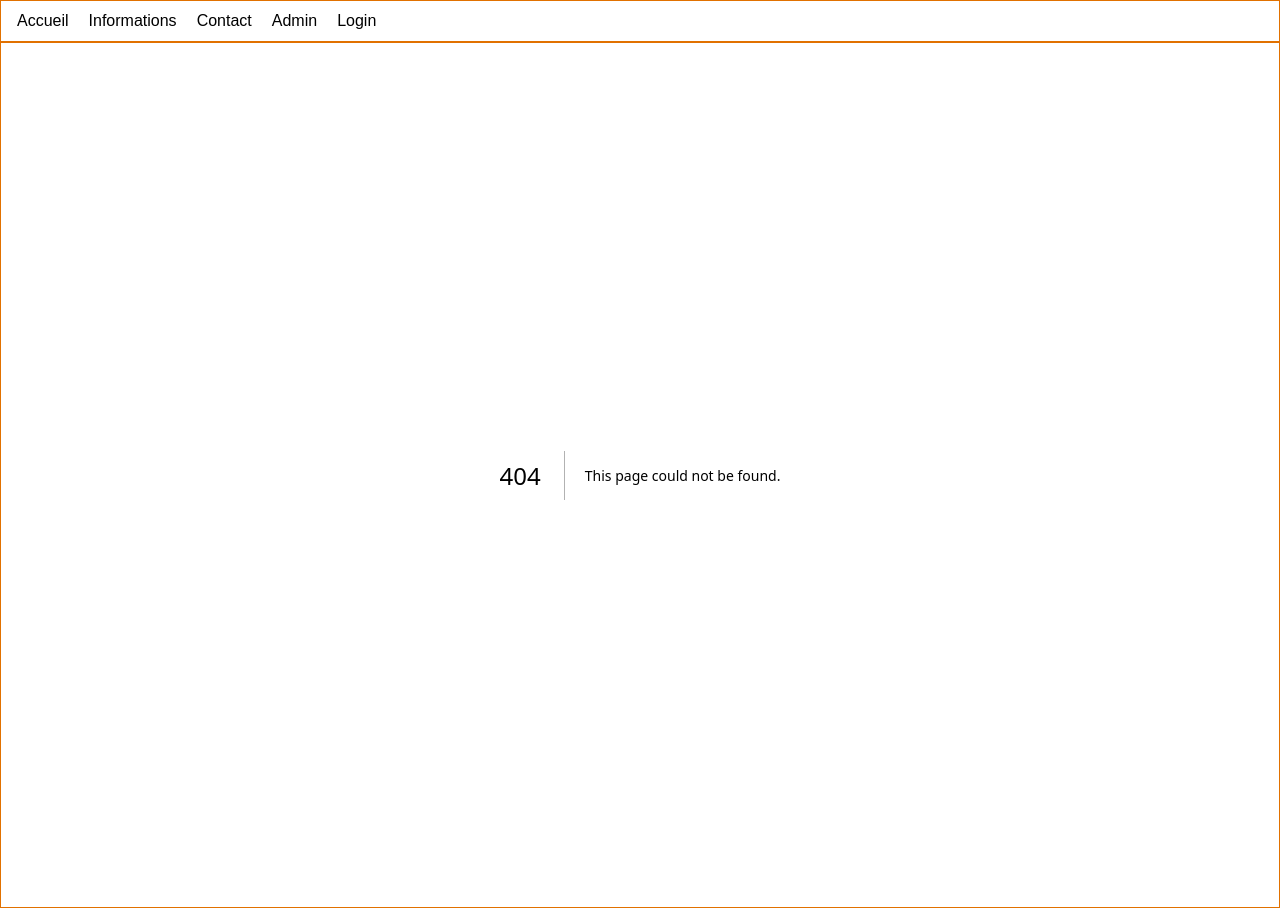
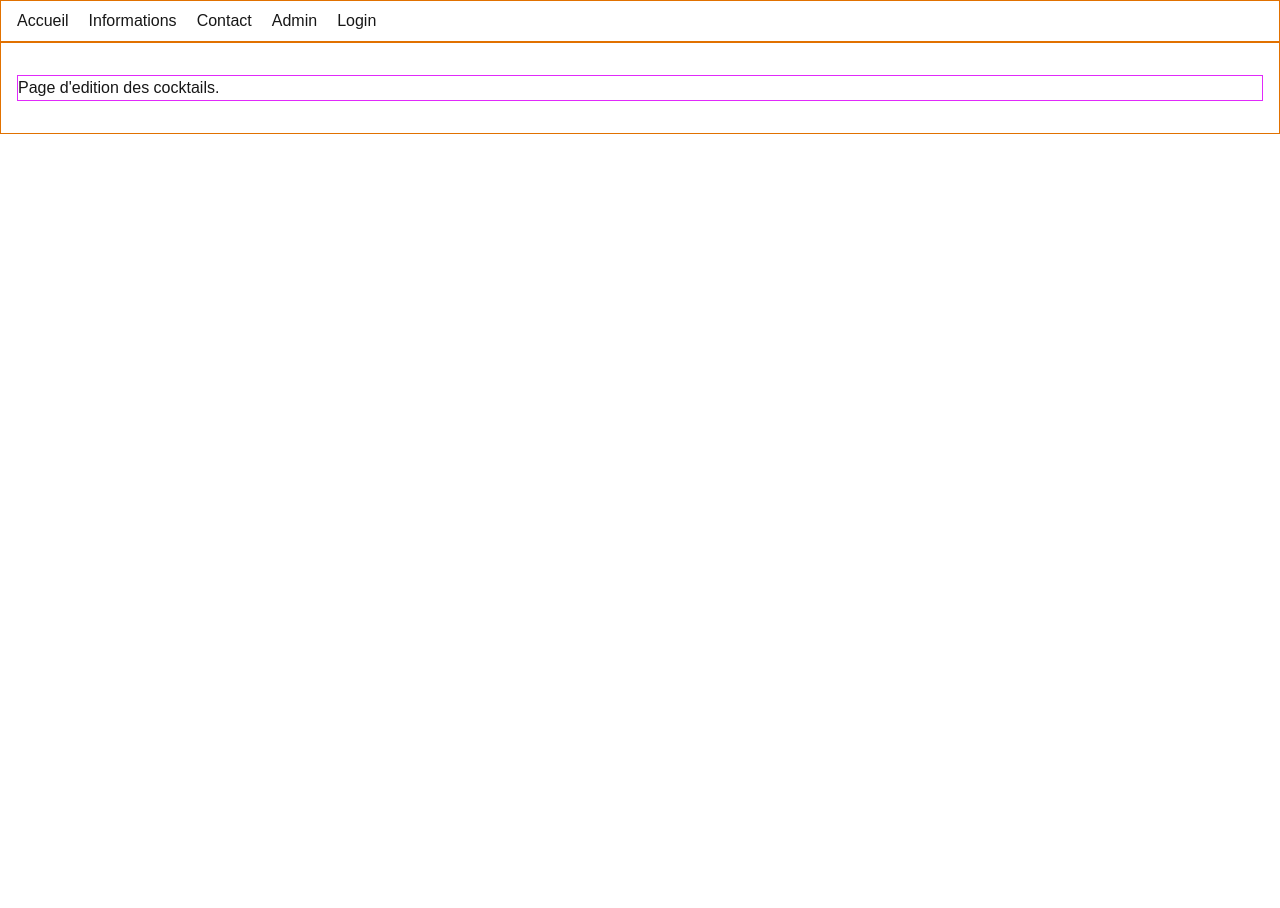
Before and after one commit to Aurelie-Runser/nextjs-project, a Next.js app: page /admin/cocktails-edit in a window 1280 px wide. Before the commit this address had no page. After the commit the page ends 800 px from the top, so only its background shows below. Built offline with nearby package versions, Linux system fonts and the light colour scheme; no server answers; sample sign-in values are in the browser's storage.

Commit message:
creation pages "admin/cocktails-edit" et "admin/timetables-edit"

```diff
--- /dev/null
+++ b/app/admin/cocktails-edit/page.tsx
@@ -0,0 +1,7 @@
+export default function CocktailsEdit() {
+  return (
+    <>
+      <h1>Page d&apos;edition des cocktails.</h1>
+    </>
+  );
+}
--- /dev/null
+++ b/app/admin/timetables-edit/page.tsx
@@ -0,0 +1,7 @@
+export default function TimetablesEdit() {
+  return (
+    <>
+      <h1>Page d&apos;edition des horaires.</h1>
+    </>
+  );
+}
```
